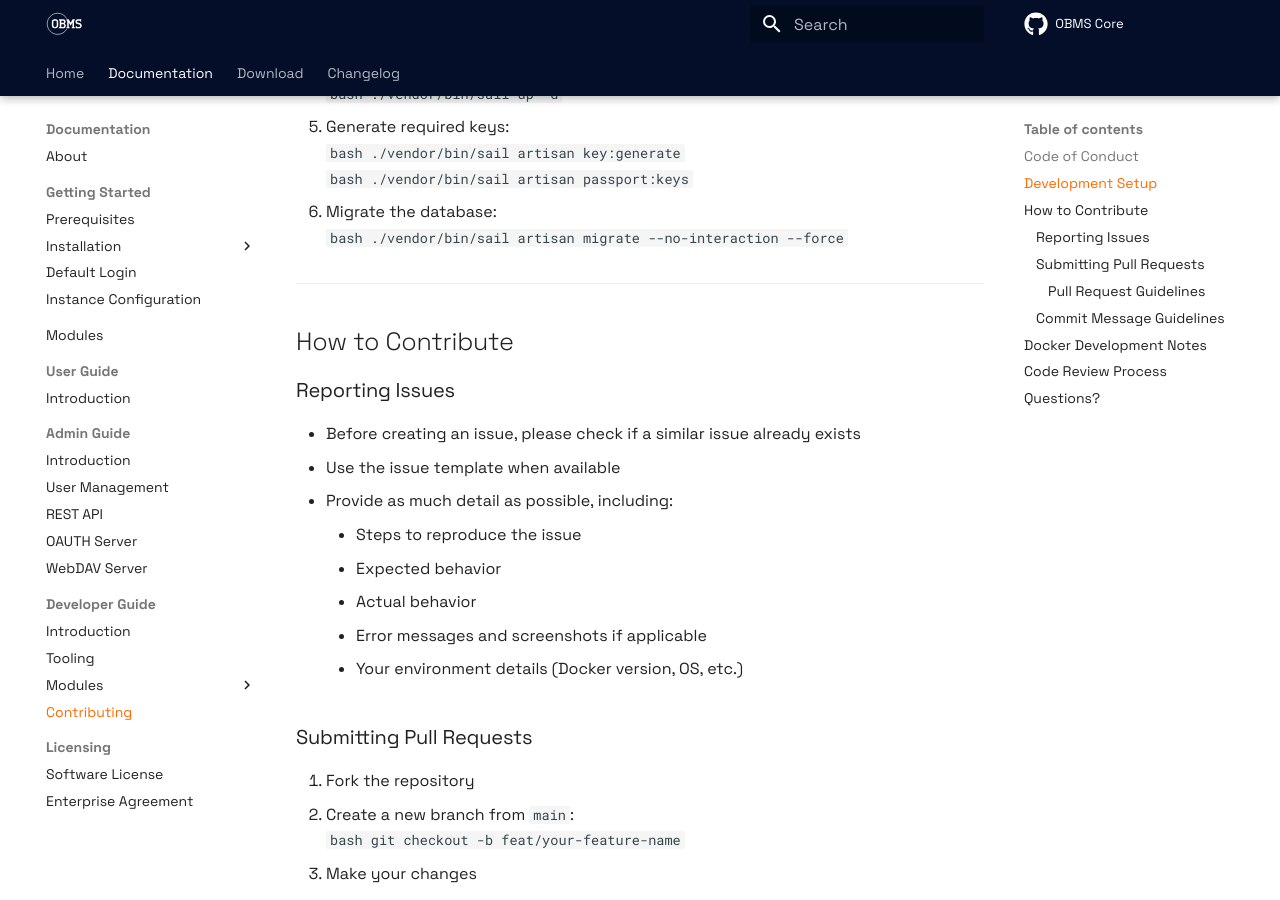
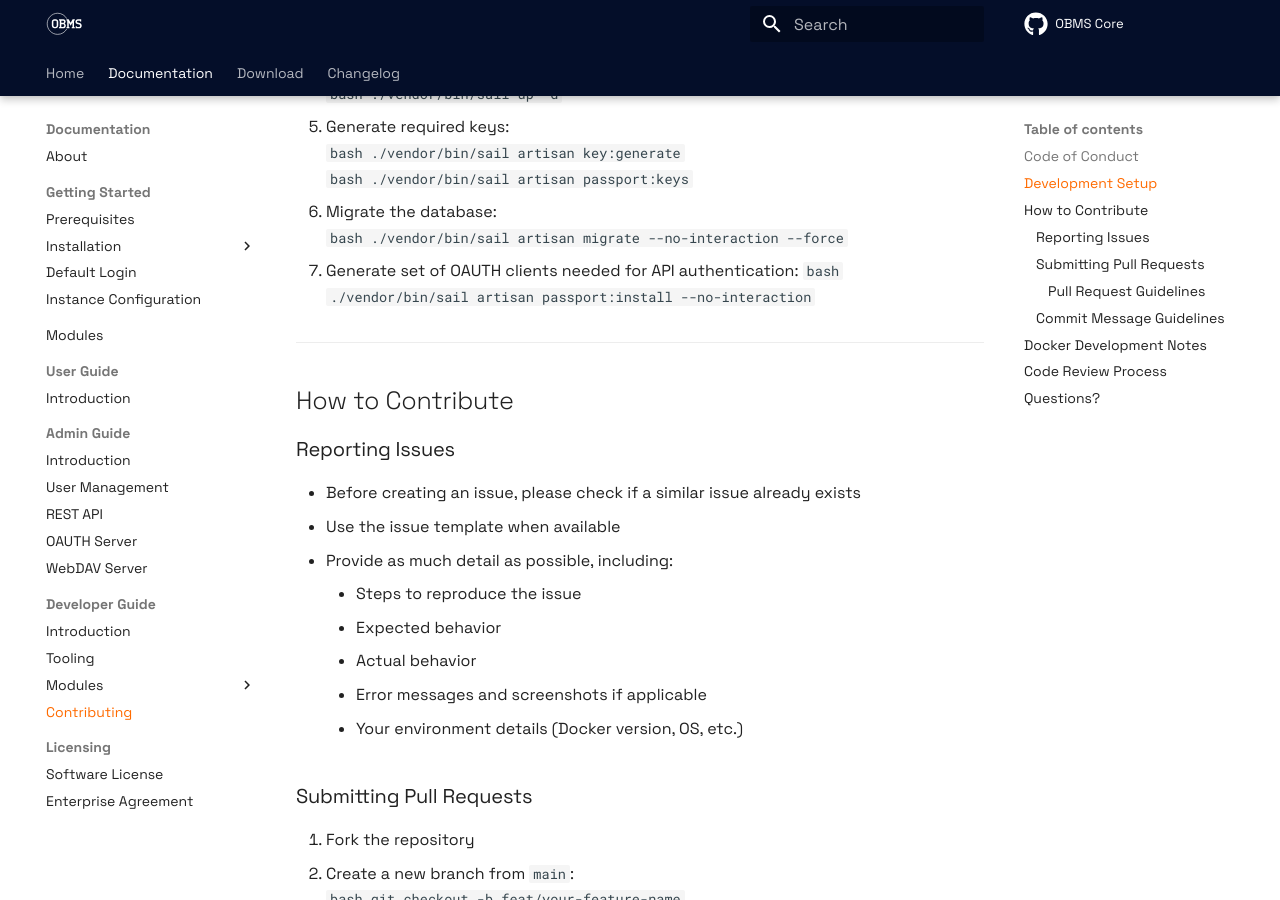
Before and after one commit to OBMS-Open-Business-Management-Software/documentation, an MkDocs documentation site: the page built from docs/docs/developer_guide/contributing.md, in a window 1280 px wide and 900 px high, scrolled down 762 px. Built offline with MkDocs 1.6.1 and Material for MkDocs 9.7.7, drawn with Linux system fonts in a browser that asks for light colours; comment, search, counter and statistics services are not loaded.

Commit message:
docs: initial dev setup

````diff
--- a/docs/docs/developer_guide/contributing.md
+++ b/docs/docs/developer_guide/contributing.md
@@ -46,6 +46,11 @@ By participating in this project, you agree to follow our Code of Conduct. Pleas
 6. Migrate the database:
     ```bash
     ./vendor/bin/sail artisan migrate --no-interaction --force
+    ```
+
+7. Generate set of OAUTH clients needed for API authentication:
+    ```bash
+    ./vendor/bin/sail artisan passport:install --no-interaction
     ```
 
 ---
````
